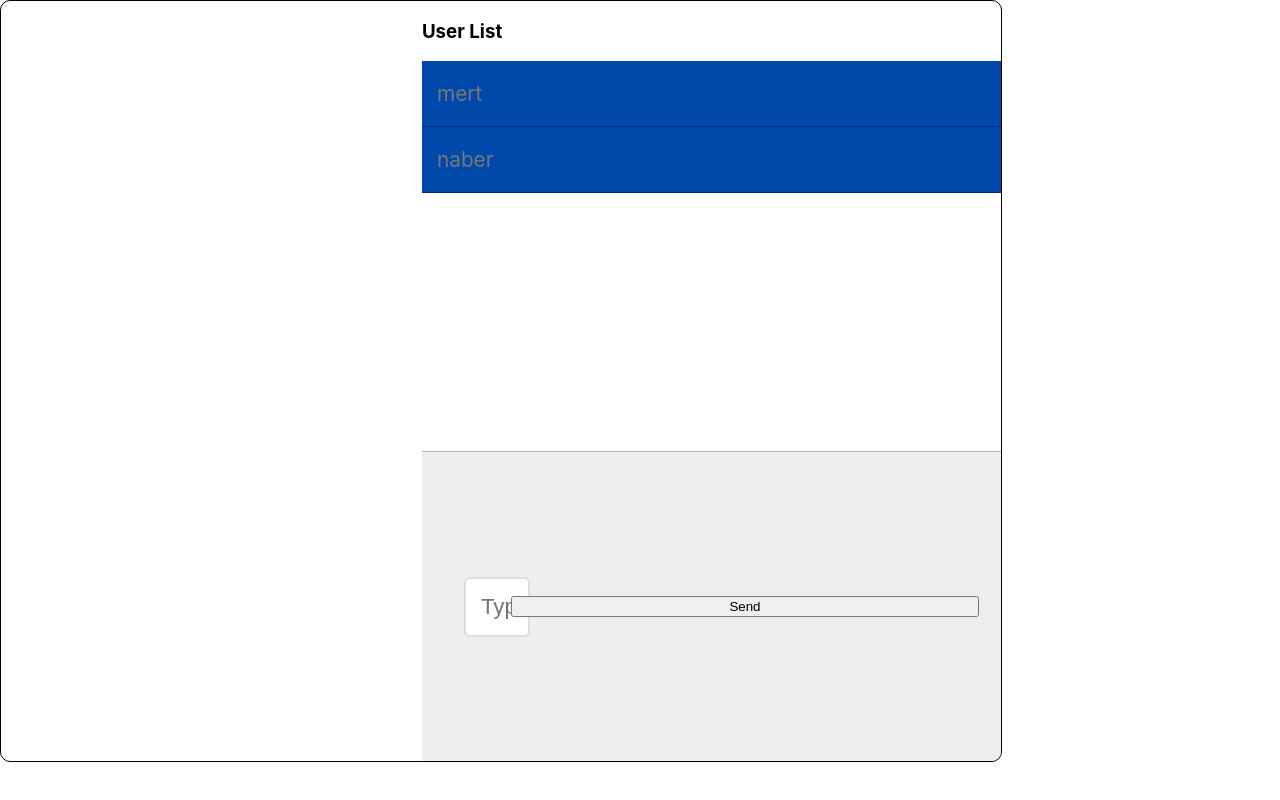
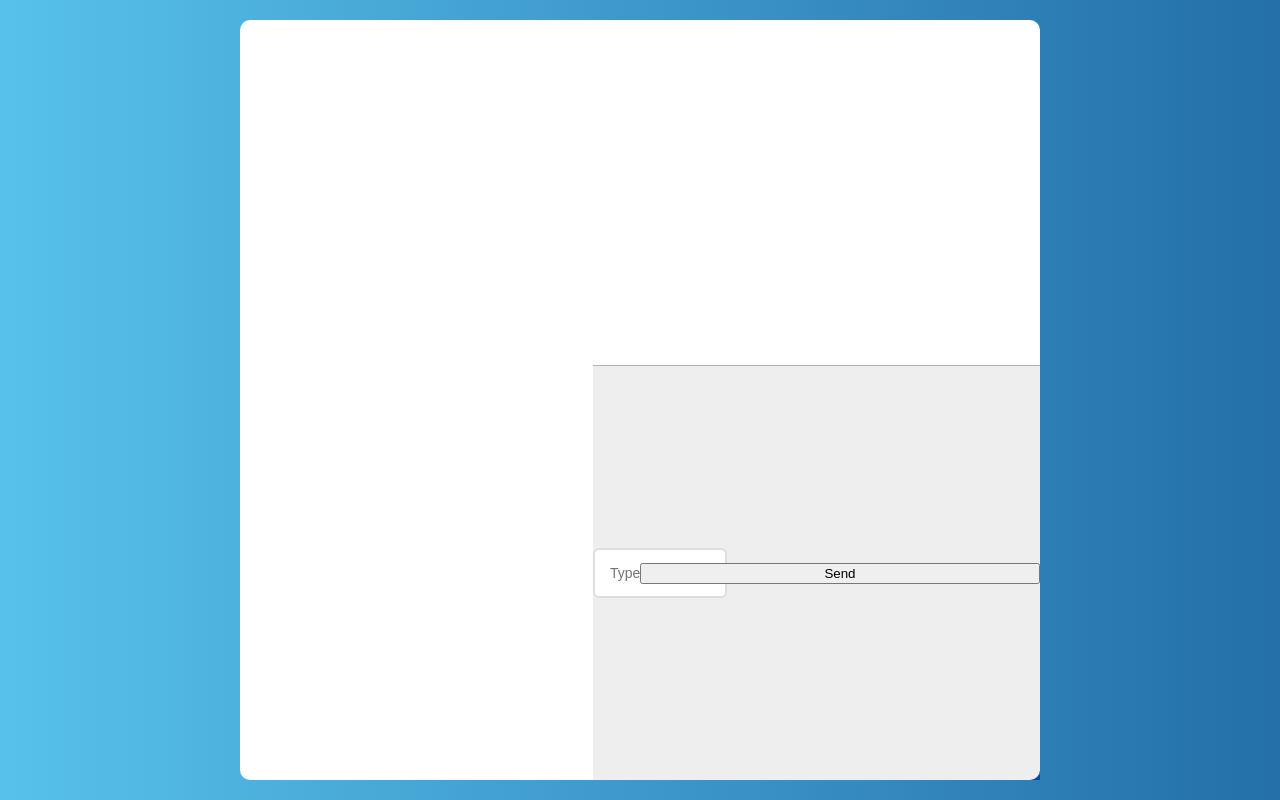
Before and after one commit to MertWithMouth/ChatUI, a React (Create React App) app in the folder my-chat/: page / in a window 1280 px wide. Both pictures are taken after typing "Sample" into the empty fields and a click on the button "Log-In". Built offline with nearby package versions, Linux system fonts and the light colour scheme.

Commit message:
Will have to use another styling method

```diff
--- a/my-chat/src/Components/DisplayMessage/DisplayMessage.css
+++ b/my-chat/src/Components/DisplayMessage/DisplayMessage.css
@@ -1,12 +1,12 @@
 .DisplayMessage{
-     grid-area: DisplayMessage;
+    grid-area: DisplayMessage;
     display: flex;
     flex-direction: column-reverse;
     padding: 0 20px;
     overflow-y: scroll;
   }
 
-  .messagerow {
+  .message-row {
     display: grid;
     grid-template-columns: 70%;
     margin-bottom: 20px;
@@ -16,6 +16,27 @@
     display: grid;
   }
 
+  .you-message {
+    justify-content: end;
+  }
+
+  .you-message .messagedata {
+    justify-items: end;
+  }
+
+  .other-message {
+    justify-items: start;
+  }
+
+  .other-message .messagedata {
+    grid-template-columns: 48px 1fr;
+    grid-column-gap: 15px;
+  }
+
+  .message-row img {
+    border-radius: 100%;
+    grid-row: span 2;
+  }
 
   .userid {
     font-size: 1.3rem;
@@ -27,3 +48,17 @@
     font-size: 1.6rem;
     margin-bottom: 5px;
   }
+
+  .you-message .textmessage {
+    background: #0048AA;
+    color: #eee;
+    border: 1px solid #0048AA;
+    border-radius: 14px 14px 0 14px;
+  }
+
+  .other-message .textmessage {
+    background: #eee;
+    color: #111;
+    border: 1px solid #ddd;
+    border-radius: 14px 14px 14px 0;
+  }
--- a/my-chat/src/Components/DisplayMessage/Message.js
+++ b/my-chat/src/Components/DisplayMessage/Message.js
@@ -6,14 +6,14 @@ const message =(props) => {
 
 
         return (
-    <div className="message" >
-      <div className='messagerow'>
+
+      <div className='message-row your-message'>
         <div className='messagedata'>
-        <div className='userid'>{props.username}</div>
-        <div className='textmessage'>{props.text}</div>
+            <div className='userid'>{props.username}</div>
+            <div className='textmessage'>{props.text}</div>
         </div>
       </div>
-    </div>
+
   );
 }
 
--- a/my-chat/src/Components/MessageBox/MessageBox.css
+++ b/my-chat/src/Components/MessageBox/MessageBox.css
@@ -12,15 +12,15 @@
     align-content: center;
     align-items: center;
     grid-gap: 15px;
-    grid-area: chat-form;
+    grid-area:sendmessageform;
     border-radius: 0 0 10px 0;
     border-top: 1px solid rgba(0,0,0,0.25);
-    padding-left: 42px;
-    padding-right: 22px;
+
+
   }
 
 input {
-    width: 100%;
+    width: 100px;
     outline: none;
     padding: 15px;
     border: 2px solid #ddd;
--- a/my-chat/src/Components/MessagePanel/MessagePanel.css
+++ b/my-chat/src/Components/MessagePanel/MessagePanel.css
@@ -1,10 +1,36 @@
+
+.MessagePanel {
+  margin: 0;
+  padding: 0;
+  box-sizing: border-box;
+}
+
+html,
+body {
+  height: 100%;
+}
+
+html {
+  font-family: Arial, Helvetica, sans-serif;
+  background: linear-gradient(to right, #57c1eb 0%,#246fa8 100%);
+  font-size: 10px;
+}
+
+body {
+  display: grid;
+  place-items: center center;
+}
+
+::-webkit-scrollbar {
+  display: none;
+}
 .MessagePanel {
 
   display: grid;
   grid:
       'toplayout' 71px
-      'DisplayMessages sidepanel' 1fr
-      'sendmessageform'78px
+      'DisplayMessage SidePanel ' 1fr
+      'sendmessageform' 78px
       / 275px 1fr;
   min-width: 800px;
   max-width: 1000px;
@@ -12,7 +38,7 @@
   width: 100%;
   height: 95vh;
   background: #FFF;
-  border: 1px solid black;
+
   border-radius: 10px;
 }
 
--- a/my-chat/src/Components/SidePanel/SidePanel.css
+++ b/my-chat/src/Components/SidePanel/SidePanel.css
@@ -1,24 +1,7 @@
-.users {
 
-    display: grid;
-    grid-template-columns: 40px 1fr max-content;
-    grid-gap: 10px;
-    color: #ddd;
-    font-size: 1.3rem;
-    border-bottom: 1px solid #002C88;
-    padding: 20px 20px 20px 15px;
-}
 
-.UserList {
-    grid-area: conversation-list;
+.SidePanel {
+    grid-area: SidePanel;
     background: #0048AA;
     overflow-y: scroll;
   }
-
-
-  .UserList > img {
-    grid-row: span 2;
-    height: 40px;
-    width: 40px;
-    border-radius: 100%;
-  }
--- a/my-chat/src/Components/SidePanel/SidePanel.js
+++ b/my-chat/src/Components/SidePanel/SidePanel.js
@@ -20,7 +20,7 @@ userHandler=()=>{
 
     render(){
         return (
-            <div className="sidepanel">
+            <div className="SidePanel">
             <h3>User List</h3>
 
                 {this.props.users.map((user,index) => {
--- a/my-chat/src/Components/SidePanel/Users.js
+++ b/my-chat/src/Components/SidePanel/Users.js
@@ -10,7 +10,7 @@ const users =(props) => {
     <div className="UserList" >
 
         <div className='users'>
-        <div className='userid' onClick={props.userHandler} >{props.username}</div>
+        <div className='userid' >{props.username}</div>
         </div>
 
     </div>
```
